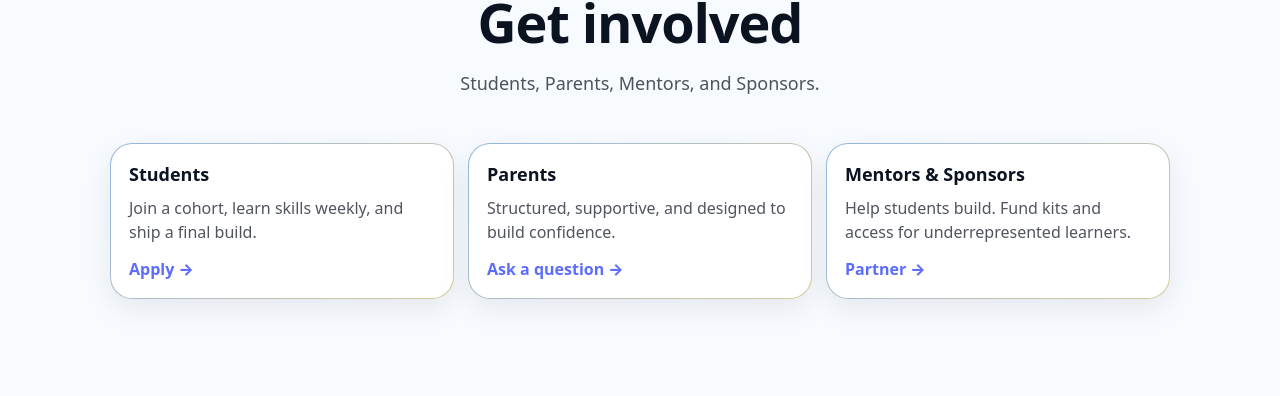
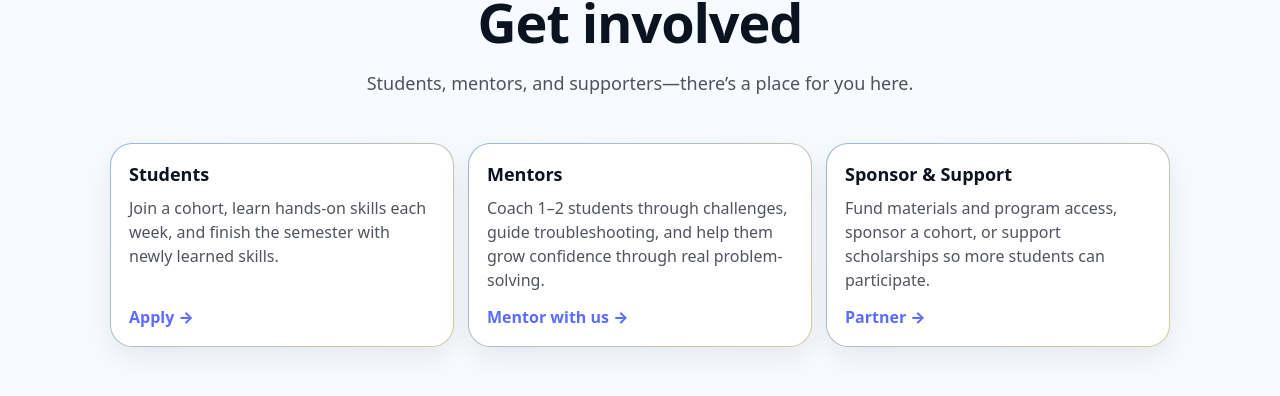
Before and after one commit to anaizma/curiolab-v2, a Next.js app: page / in a window 1280 px wide. Shown: the part 2619-3015 px from the top of the page. Built offline with nearby package versions, Linux system fonts and the light colour scheme.

Commit message:
Chore: Changing the get involved cards and adding a summary. Finishing off projects page temporarily

```diff
--- a/src/app/globals.css
+++ b/src/app/globals.css
@@ -460,6 +460,8 @@ a:hover { text-decoration: none; }
   padding: 18px;
   box-shadow: var(--card-shadow);
   transition: transform .15s ease, box-shadow .15s ease;
+  display: flex;
+  flex-direction: column;
 }
 
 .card:hover {
@@ -485,6 +487,11 @@ a:hover { text-decoration: none; }
 .miniLink:hover {
   text-decoration: underline;
   text-underline-offset: 3px;
+}
+
+.card .miniLink {
+  margin-top: auto;        /* pushes link to bottom */
+  padding-top: 14px;
 }
 
 /* =========================
--- a/src/app/page.tsx
+++ b/src/app/page.tsx
@@ -169,29 +169,38 @@ export default function Home() {
       <section id="get-involved" className="section">
       <div className="sectionHead">
         <h2>Get involved</h2>
-          <p>Students, Parents, Mentors, and Sponsors.</p>
+        <p>Students, mentors, and supporters—there’s a place for you here.</p>
       </div>
 
       <div className="grid">
       <article className="card">
         <h3>Students</h3>
-            <p>Join a cohort, learn skills weekly, and ship a final build.</p>
+        <p>
+        Join a cohort, learn hands-on skills each week, and finish the semester with newly learned skills.
+        </p>
         <a className="miniLink" href="/contact">Apply →</a>
       </article>
 
       <article className="card">
-            <h3>Parents</h3>
-            <p>Structured, supportive, and designed to build confidence.</p>
-            <a className="miniLink" href="/contact">Ask a question →</a>
+        <h3>Mentors</h3>
+        <p>
+        Coach 1–2 students through challenges, guide troubleshooting, and help them grow confidence
+        through real problem-solving.
+        </p>
+        <a className="miniLink" href="/contact">Mentor with us →</a>
       </article>
 
       <article className="card">
-            <h3>Mentors & Sponsors</h3>
-            <p>Help students build. Fund kits and access for underrepresented learners.</p>
+        <h3>Sponsor & Support</h3>
+        <p>
+        Fund materials and program access, sponsor a cohort, or support scholarships so more students
+        can participate.
+        </p>
         <a className="miniLink" href="/contact">Partner →</a>
       </article>
     </div>
   </section>
+
 
       <footer className="footer">
         <div className="footerLine" />
--- a/src/app/projects/page.tsx
+++ b/src/app/projects/page.tsx
@@ -37,7 +37,7 @@ export default function ProjectsPage() {
         <p className="projectsSubtitle">
           Each semester, students build toward a final project over ~12 weeks—learning code fundamentals,
           circuits & electronics, CAD/3D modeling, laser cutting, 3D printing, and rapid prototyping.
-          Mentors guide every step from first build to Demo Day.
+          Mentors guide every step from first build to Demo Day, making sure no student is left behind.
         </p>
       </header>
 
```
Also changed, not shown: src/app/mentors/page.tsx (added), src/app/sponsor-suppport/page.tsx (added), src/app/students/page.tsx (added). Lines whose indentation alone changed are shown as unchanged.
